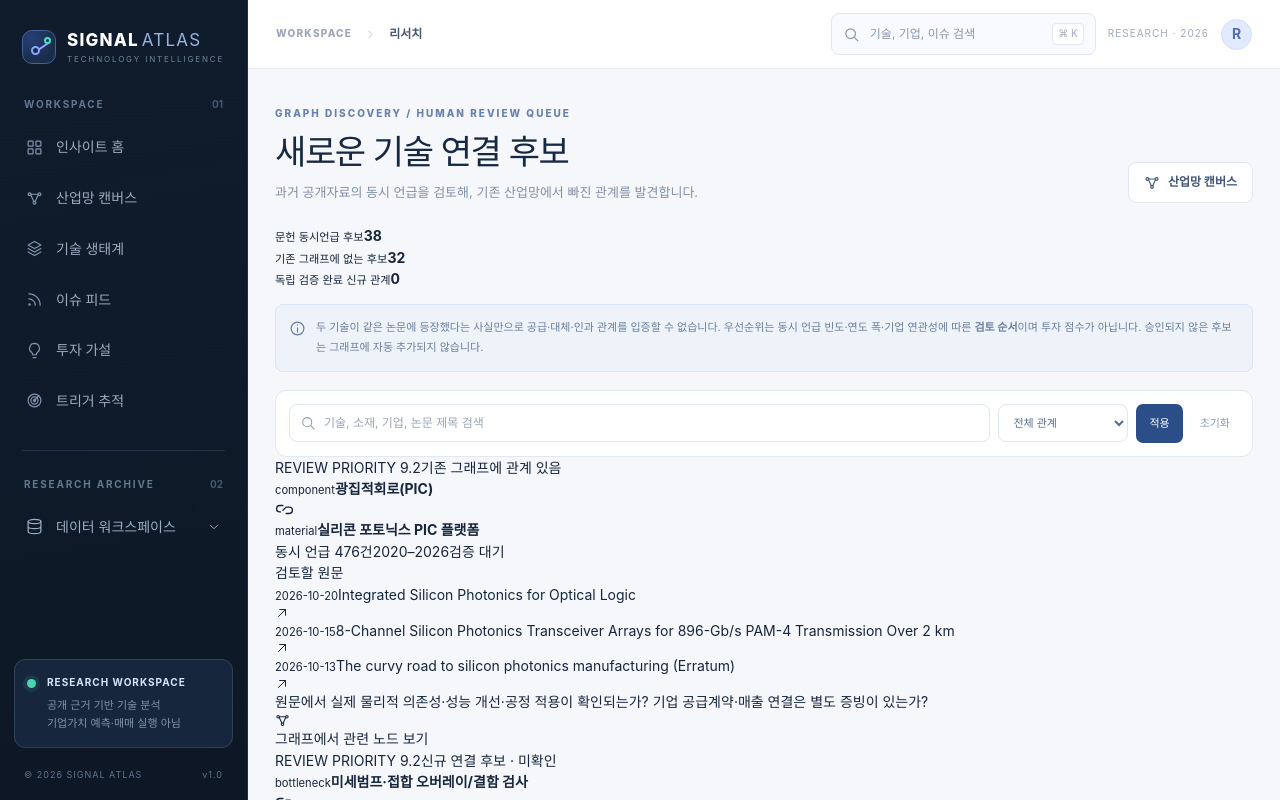
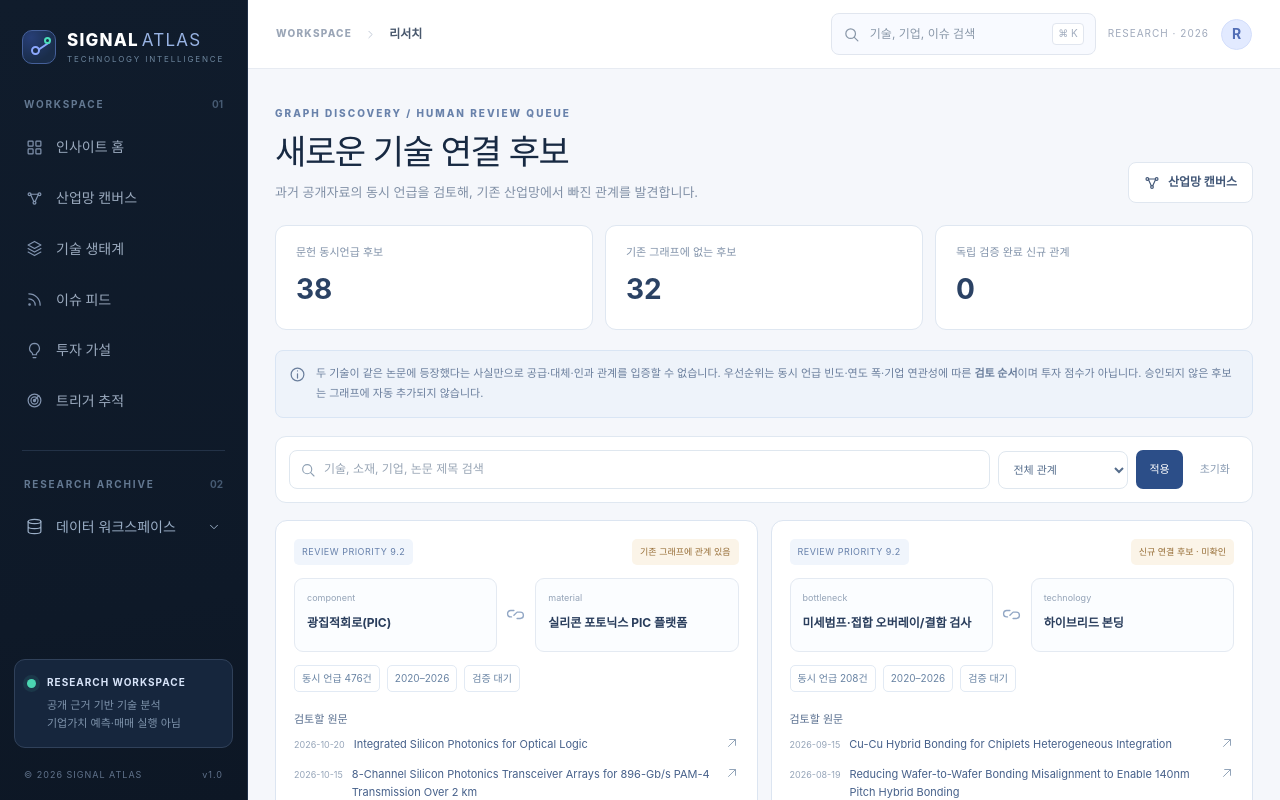
Before and after one commit to W-X-Z/WSJ-investment, a Next.js app in the folder apps/web/: page /review in a window 1280 px wide. Shown: the top 800 px of the page. Built offline with nearby package versions, Linux system fonts and the light colour scheme.

Commit message:
Style technical relation review as compact source-first investigation cards

```diff
--- a/apps/web/src/app/globals.css
+++ b/apps/web/src/app/globals.css
@@ -466,3 +466,32 @@ tr:hover td{background:#f8faff}
 .history-empty{padding:60px 15px;text-align:center;color:#8797aa}
 @media(max-width:900px){.history-summary{grid-template-columns:repeat(2,1fr)}.map-screen-header{align-items:start;flex-direction:column}}
 @media(max-width:600px){.main-content:has(.map-screen){padding:16px 10px}.map-screen-header h1{font-size:27px}.map-screen-actions{width:100%;flex-wrap:wrap}.history-summary{gap:7px}.history-summary>div{padding:11px}.history-row{grid-template-columns:55px minmax(0,1fr);gap:8px;padding:14px}.history-year-bars{gap:2px;padding:14px 6px}.history-year-bars a{font-size:9px}.history-year-bars strong{font-size:9px}}
+
+
+/* Evidence-first relation discovery review queue */
+.review-screen{max-width:1320px}
+.review-stats{display:grid;grid-template-columns:repeat(3,minmax(0,1fr));gap:12px;margin:20px 0}
+.review-stats>div{background:#fff;border:1px solid #dfe7f1;border-radius:11px;padding:18px 20px;display:flex;flex-direction:column;gap:7px}
+.review-stats small{font-size:11px;color:#8293aa}.review-stats strong{font-size:28px;color:#2b4264}
+.review-grid{display:grid;grid-template-columns:repeat(2,minmax(0,1fr));gap:13px;margin-top:17px}
+.review-card{border:1px solid #dce5f1;border-radius:12px;background:white;padding:18px;min-width:0;display:flex;flex-direction:column;gap:13px}
+.review-top{display:flex;justify-content:space-between;gap:8px;align-items:center}
+.review-top span{font-size:9px;letter-spacing:.5px;color:#6781ab;background:#f0f5fc;border-radius:5px;padding:6px 8px}
+.review-top span:last-child{color:#966d36;background:#fbf4e8;letter-spacing:0}
+.review-pair{display:grid;grid-template-columns:minmax(0,1fr) 20px minmax(0,1fr);align-items:center;gap:9px}
+.review-pair>div{border:1px solid #e4eaf2;border-radius:9px;background:#fbfdff;padding:12px;min-width:0;min-height:74px}
+.review-pair small{display:block;color:#94a3b7;font-size:9px;margin-bottom:6px}
+.review-pair strong{font-size:12px;line-height:1.45;color:#293d5c;word-break:keep-all}
+.review-pair>svg{color:#92a7c5}
+.review-count{display:flex;gap:7px;flex-wrap:wrap}
+.review-count span{font-size:10px;color:#6883a3;border:1px solid #e2eaf4;border-radius:5px;padding:5px 7px}
+.review-card h3{font-size:11px;color:#596f8f;margin:6px 0 -6px}
+.review-document{display:flex;align-items:start;gap:9px;color:#46608a;font-size:11px;line-height:1.6}
+.review-document:hover{color:#245bc1;text-decoration:underline}
+.review-document small{font-size:9px;color:#96a5b9;white-space:nowrap;padding-top:2px}
+.review-document span{flex:1;min-width:0}
+.review-document svg{flex:none;color:#91a3b9}
+.review-question{background:#f7f9fc;border-left:3px solid #d6a56a;border-radius:4px;padding:10px;font-size:10px;color:#788aa1;line-height:1.7;margin:0}
+.review-explore{margin-top:auto;display:flex;gap:7px;align-items:center;justify-content:center;border:1px solid #d5e2f4;background:#f1f6ff;color:#4165a4;font-size:11px;font-weight:750;border-radius:8px;padding:11px}
+@media(max-width:850px){.review-grid{grid-template-columns:1fr}}
+@media(max-width:550px){.review-stats{gap:6px}.review-stats>div{padding:11px}.review-stats strong{font-size:22px}.review-stats small{font-size:9px}.review-card{padding:12px}.review-pair strong{font-size:11px}}
```
